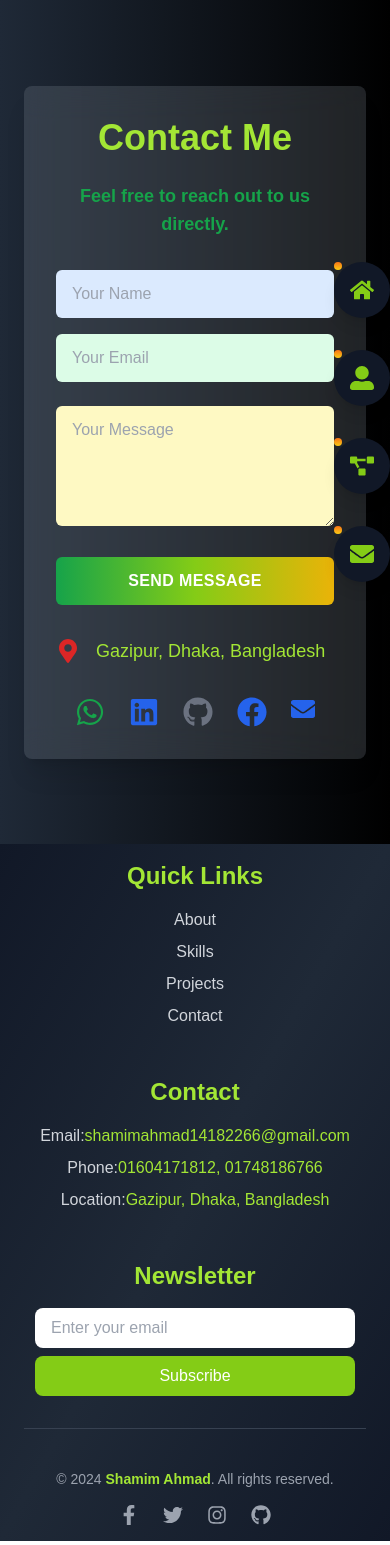
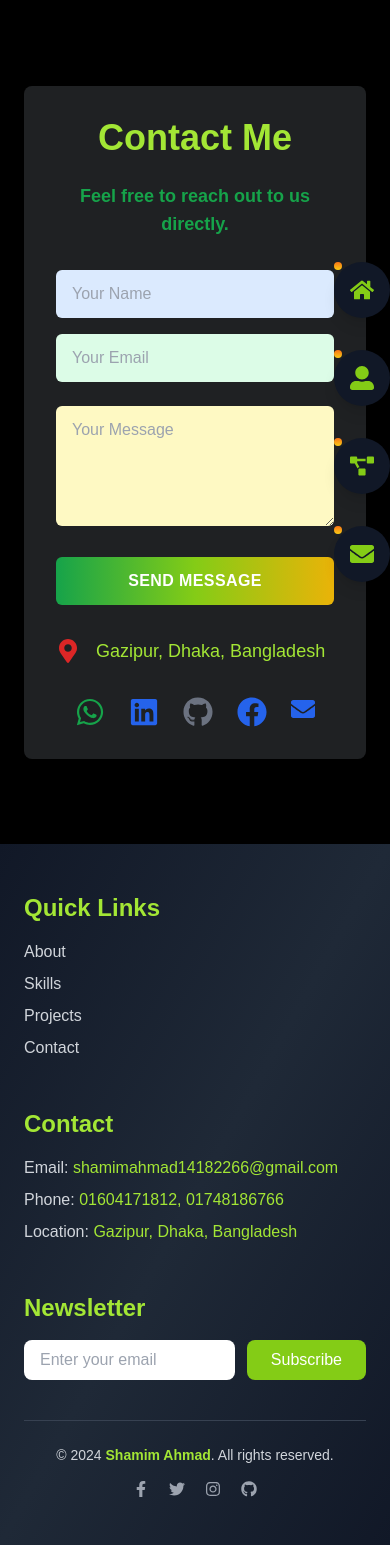
Before and after one commit to shamim-ahmad-ahnaf/GPT, a React (Vite) app: page /contact in a window 390 px wide. Built offline with nearby package versions, Linux system fonts and the light colour scheme.

Commit message:
update-designs

```diff
--- a/src/index.css
+++ b/src/index.css
@@ -6,8 +6,8 @@
 @import "~@fortawesome/fontawesome-free/css/all.min.css";
 
 
-@import url('https://fonts.googleapis.com/css2?family=Big+Shoulders:opsz,wght@10..72,100..900&display=swap');
+@import url('https://fonts.googleapis.com/css2?family=Oswald:wght@200..700&display=swap');
 
 body {
-  font-family: "Big Shoulders", sans-serif;
+  font-family: "Oswald", sans-serif;
 }
--- a/src/portfolio/Contact.jsx
+++ b/src/portfolio/Contact.jsx
@@ -67,7 +67,7 @@ function Contact() {
   };
 
   return (
-    <div className="flex items-center justify-center min-h-screen p-6 bg-gradient-to-r from-gray-800 to-black">
+    <div className="flex items-center justify-center min-h-screen p-6 bg-black">
       <div className="w-full max-w-3xl p-8 bg-gray-400 rounded-lg shadow-xl bg-opacity-20 backdrop-blur-lg md:p-12">
         <h1 className="mb-6 text-4xl font-extrabold text-center text-lime-400">
           Contact Me
--- a/src/portfolio/Footer.jsx
+++ b/src/portfolio/Footer.jsx
@@ -3,60 +3,54 @@ import { FaFacebookF, FaTwitter, FaInstagram, FaGithub } from "react-icons/fa";
 
 export default function Footer() {
     return (
-        <footer className="py-4 bg-gradient-to-br from-gray-900 via-gray-800 to-gray-900">
+        <footer className="py-12 text-gray-300 bg-gradient-to-br from-gray-900 via-gray-800 to-gray-900">
             <div className="container px-6 mx-auto">
+                <div className="grid grid-cols-1 gap-12 md:grid-cols-3">
 
-                <div className="flex flex-col gap-12 text-center text-gray-300 lg:flex-row lg:justify-between sm:text-left">
                     {/* Quick Links */}
-                    <div className="flex flex-col items-center sm:items-start">
+                    <div>
                         <h3 className="mb-4 text-2xl font-bold text-lime-400">Quick Links</h3>
                         <ul className="space-y-2">
                             {["About", "Skills", "Projects", "Contact"].map((item) => (
                                 <li key={item}>
-                                    <Link
-                                        to={`/${item.toLowerCase()}`}
-                                        className="text-gray-300 transition-colors hover:text-lime-400">
+                                    <Link to={`/${item.toLowerCase()}`} className="transition hover:text-lime-400">
                                         {item}
                                     </Link>
                                 </li>
                             ))}
                         </ul>
                     </div>
+
                     {/* Contact */}
-                    <div className="flex flex-col items-center sm:items-start">
+                    <div>
                         <h3 className="mb-4 text-2xl font-bold text-lime-400">Contact</h3>
                         <ul className="space-y-2">
                             <li>
-                                Email:{""}
-                                <a
-                                    href="mailto:shamimahmad14182266@gmail.com"
-                                    className="text-lime-400 hover:underline">
+                                Email:{" "}
+                                <a href="mailto:shamimahmad14182266@gmail.com" className="text-lime-400 hover:underline">
                                     shamimahmad14182266@gmail.com
                                 </a>
                             </li>
                             <li>
-                                Phone:{""}
-                                <a
-                                    href="tel:01604171812"
-                                    className="text-lime-400 hover:underline">
+                                Phone:{" "}
+                                <a href="tel:01604171812" className="text-lime-400 hover:underline">
                                     01604171812, 01748186766
                                 </a>
                             </li>
                             <li>
-                                Location:{""}
-                                <span className="text-lime-400">Gazipur, Dhaka, Bangladesh</span>
+                                Location: <span className="text-lime-400">Gazipur, Dhaka, Bangladesh</span>
                             </li>
                         </ul>
                     </div>
 
                     {/* Newsletter */}
-                    <div className="flex flex-col items-center sm:items-start">
+                    <div>
                         <h3 className="mb-4 text-2xl font-bold text-lime-400">Newsletter</h3>
-                        <form className="flex flex-col w-full max-w-xs sm:flex-row sm:max-w-none">
+                        <form className="flex items-center gap-3">
                             <input
                                 type="email"
                                 placeholder="Enter your email"
-                                className="w-full px-4 py-2 mb-2 text-black rounded-lg sm:mb-0 focus:outline-none"
+                                className="w-full px-4 py-2 text-black rounded-lg focus:outline-none focus:ring-2 focus:ring-lime-500"
                                 required
                             />
                             <button className="px-6 py-2 text-white transition rounded-lg bg-lime-500 hover:bg-lime-600">
@@ -64,17 +58,17 @@ export default function Footer() {
                             </button>
                         </form>
                     </div>
+
                 </div>
 
-
-                <div className="flex flex-col items-center pt-10 mt-8 border-t border-gray-700 lg:flex-row lg:justify-between lg:items-center">
-                    {/* Copyright */}
-                    <p className="mb-4 text-sm text-gray-400 lg:mb-0">
+                {/* Footer Bottom */}
+                <div className="flex flex-col items-center pt-6 mt-10 border-t border-gray-700 md:flex-row md:justify-between">
+                    <p className="text-sm">
                         © {new Date().getFullYear()} <span className="font-bold text-lime-400">Shamim Ahmad</span>. All rights reserved.
                     </p>
 
                     {/* Social Links */}
-                    <div className="flex justify-center space-x-6 text-xl text-gray-400">
+                    <div className="flex mt-4 space-x-5 md:mt-0">
                         {[
                             { href: "https://facebook.com", icon: <FaFacebookF />, label: "Facebook" },
                             { href: "https://twitter.com", icon: <FaTwitter />, label: "Twitter" },
@@ -86,7 +80,7 @@ export default function Footer() {
                                 href={social.href}
                                 target="_blank"
                                 rel="noopener noreferrer"
-                                className="transition-transform transform hover:text-lime-400 hover:scale-110"
+                                className="text-gray-400 transition-transform transform hover:text-lime-400 hover:scale-125"
                                 aria-label={social.label}
                             >
                                 {social.icon}
@@ -94,7 +88,6 @@ export default function Footer() {
                         ))}
                     </div>
                 </div>
-
             </div>
         </footer>
     );
--- a/src/portfolio/Skills.jsx
+++ b/src/portfolio/Skills.jsx
@@ -30,7 +30,7 @@ export default function Skills() {
 
   return (
     <div className="flex items-center justify-center min-h-screen bg-gradient-to-br from-gray-900 via-black to-gray-900">
-      <div className="w-[90%] max-w-[1000px] p-8 rounded-3xl shadow-2xl bg-gradient-to-br from-gray-800 to-gray-700 border border-lime-600 mt-5 mb-5">
+      <div className="w-[90%] max-w-[1000px] p-8 rounded-3xl shadow-2xl bg-gradient-to-br  border border-lime-600 mt-5 mb-5">
         <h1 className="mb-8 text-5xl font-extrabold text-center text-transparent sm:text-6xl bg-clip-text bg-gradient-to-r from-lime-400 to-green-500 animate-bounce">
           My Skills
         </h1>
@@ -39,7 +39,7 @@ export default function Skills() {
             <li
               key={index}
               onClick={() => openModal(skill)}
-              className="relative flex flex-col items-center p-8 text-lg font-medium text-white transition-transform transform shadow-2xl cursor-pointer rounded-3xl bg-gradient-to-r from-teal-600 to-green-600 hover:scale-125 hover:shadow-3xl hover:from-lime-500 hover:to-green-500"
+              className="relative flex flex-col items-center p-8 text-lg font-medium text-white transition-transform transform shadow-2xl cursor-pointer rounded-3xl bg-gradient-to-r from-teal-600 to-green-600 hover:scale-105 hover:shadow-3xl hover:from-lime-500 hover:to-green-500"
             >
               <div
                 className={`w-24 h-24 mb-6 flex items-center justify-center text-5xl font-bold rounded-full border-8 border-lime-400 shadow-inner bg-gray-900 ${skill.color}`}
@@ -57,16 +57,17 @@ export default function Skills() {
 
       {/* Modal Component */}
       {isModalOpen && selectedSkill && (
-        <div className="fixed inset-0 z-50 flex items-center justify-center bg-black bg-opacity-50">
-          <div className="w-1/3 p-8 text-center bg-gradient-to-br from-gray-900 via-black to-gray-900 rounded-xl text-lime-500">
-            <h2 className="mb-4 text-3xl font-semibold">{selectedSkill.name}</h2>
-            <p className="mb-4 text-lg">{selectedSkill.details}</p>
-            <button onClick={closeModal} className="p-2 text-white bg-red-500 rounded-md hover:bg-red-600">
+        <div className="fixed inset-0 z-50 flex items-center justify-center bg-black bg-opacity-50 ">
+          <div className="w-[90%] max-w-md p-6 sm:p-8 text-center bg-gradient-to-br from-gray-900 via-black to-gray-900 rounded-xl text-lime-500 shadow-2xl">
+            <h2 className="mb-4 text-2xl font-semibold sm:text-3xl">{selectedSkill.name}</h2>
+            <p className="mb-4 text-base sm:text-lg">{selectedSkill.details}</p>
+            <button onClick={closeModal} className="px-4 py-2 text-white bg-red-500 rounded-md hover:bg-red-600">
               Close
             </button>
           </div>
         </div>
       )}
+
     </div>
   );
 }
```
Also changed, not shown: src/portfolio/Project.jsx (+18 -14 lines), 1 other file (tests, documents, lock files or other folders).
